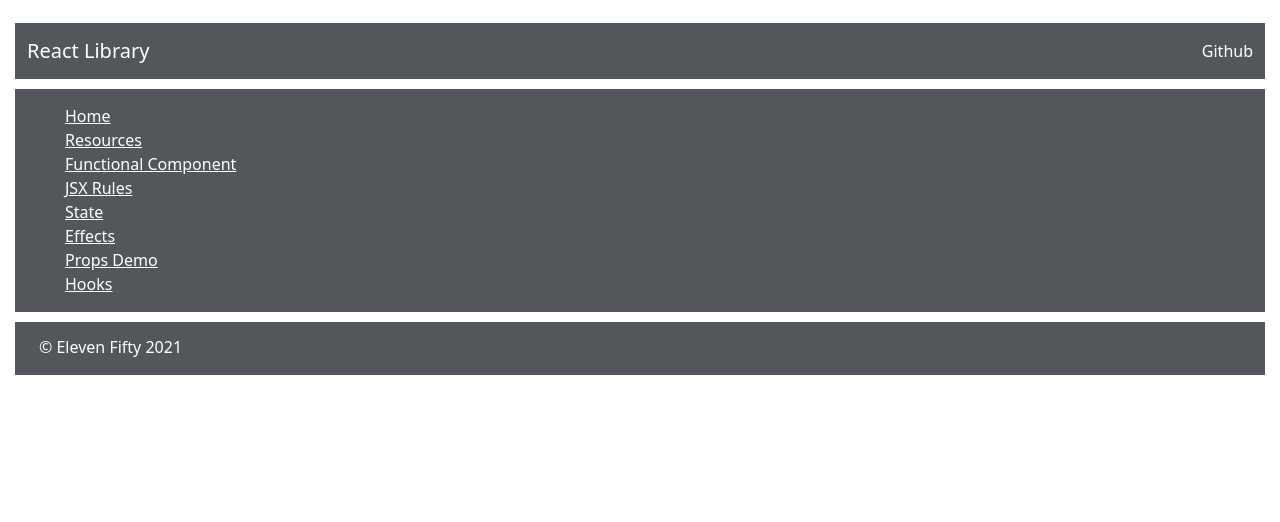
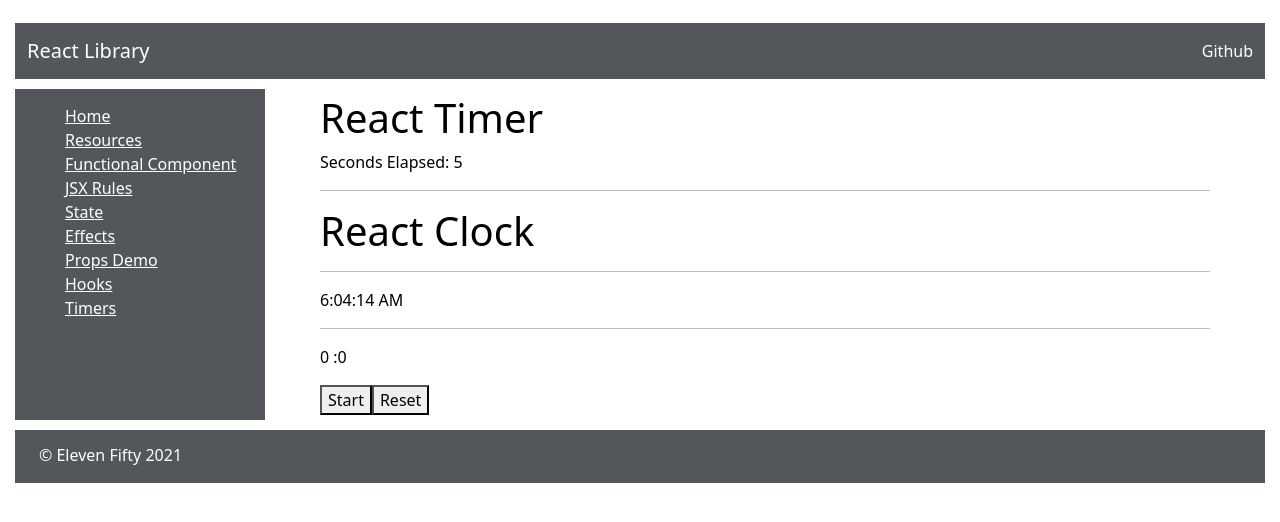
Before and after one commit to darahdesigner/react-fundamentals, a React (Create React App) app: page /timer in a window 1280 px wide. Shown: the top 522 px of the page. Built offline with nearby package versions, Linux system fonts and the light colour scheme.

Commit message:
timer-apps 8.6 complete

```diff
--- /dev/null
+++ b/src/components/apps/timer-apps/ClockApp.js
@@ -0,0 +1,28 @@
+import React, {useState, useEffect} from 'react';
+
+const getTimeString = () => {
+    const date = new Date(Date.now()).toLocaleTimeString();
+    return date;
+}
+const ClockApp = () => {
+    const [time, setTime] = useState(getTimeString());
+
+    useEffect(() => {
+        const interval = setInterval(() => {
+            let date = getTimeString();
+            setTime(date);
+        }, 1000)
+
+        return () => clearInterval(interval);
+    }, [])
+
+    return(
+        <div>
+            <h1 className="section-title">React Clock</h1>
+            <hr className="explanation" />
+            <p>{time}</p>
+        </div>
+    )
+}
+
+export default ClockApp;
--- /dev/null
+++ b/src/components/apps/timer-apps/StopWatchApp.js
@@ -0,0 +1,61 @@
+import React, { useState, useEffect, useRef } from 'react';
+
+const StopWatchApp = () => {
+
+    const startTimeRef = useRef(0);
+    const [isRunning, setIsRunning] = useState(false);
+    const [time, setTime] = useState(0);
+    const [laps, setLaps] = useState([]);
+
+    useEffect(() => {
+        if (isRunning) {
+            const interval = setInterval(update, 10);
+
+            return () => { clearInterval (interval) }
+        }
+    })
+    const update = () => {
+        const delta = Date.now() - startTimeRef.current;
+        setTime(time + delta);
+        startTimeRef.current = Date.now();
+    }
+
+    const start = () => {
+        setIsRunning(true);
+        startTimeRef.current = Date.now()
+    }
+
+    const stop = () => {
+        setIsRunning(false);
+    }
+    const lap = () => {
+        setTime(0);
+        setLaps([]);
+    }
+
+    const reset = () => {
+        setTime(0);
+        setLaps([]);
+    }
+
+    return (
+        <div>
+            <p>
+                {Math.floor((time / 1000) / 60).toString()} :
+                {Math.floor((time / 1000) % 60).toString()}
+            </p>
+            {isRunning ? <button onClick = {stop}>Stop</button> : <button onClick={start}>Start</button>}
+            {isRunning ? <button onClick = {lap}>Lap</button> : <button onClick = {reset}>Reset</button>}
+            {laps.map(time => {
+                return (
+                    <p>
+                        {Math.floor((time / 1000) / 60).toString()} :
+                        {Math.floor((time / 1000) % 60).toString()}
+                    </p>
+                )
+            })}
+        </div>
+    )
+}
+
+export default StopWatchApp;
--- /dev/null
+++ b/src/components/apps/timer-apps/TimePiecesApp.js
@@ -0,0 +1,20 @@
+import React from 'react';
+import TimerApp from './TimerApp';
+import ClockApp from './ClockApp';
+import StopWatchApp from './StopWatchApp'
+
+const TimePiecesApp = () => {
+    return (
+        <div className="main">
+            <div className="mainDiv">
+                <TimerApp />
+                <hr />
+                <ClockApp />
+                <hr />
+                <StopWatchApp />
+            </div>
+        </div>
+    )
+}
+
+export default TimePiecesApp;
--- /dev/null
+++ b/src/components/apps/timer-apps/TimerApp.js
@@ -0,0 +1,18 @@
+import React, {useState, useEffect } from 'react';
+
+const TimerApp = () => {
+    const [secondsElapsed, setSecondsElapsed] = useState(0);
+    useEffect(() => {
+        let interval = setInterval (() => tick(), 1000);
+        return() => clearInterval(interval);
+    })
+
+    const tick = () => setSecondsElapsed(secondsElapsed + 1);
+    return (
+        <div>
+            <h1 className="section-title">React Timer</h1>
+            <div>Seconds Elapsed: {secondsElapsed}</div>
+        </div>
+    );
+};
+export default TimerApp;
--- a/src/components/site/Sidebar.js
+++ b/src/components/site/Sidebar.js
@@ -1,4 +1,4 @@
-import { getDefaultNormalizer } from '@testing-library/dom';
+// import { getDefaultNormalizer } from '@testing-library/dom';
 import {
     Route,
     Link,
@@ -12,9 +12,10 @@ import State from '../concepts/States'
 import Effects from '../concepts/Effects';
 import PropsDemo from '../concepts/PropsDemo';
 import Hooks from '../concepts/Hooks'
+import TimePiecesApp from '../apps/timer-apps/TimePiecesApp';
 
-const Sidebar = () => {
-    return(
+function Sidebar() {
+    return (
         <div className='sidebar'>
             <div className='sidebar-list-styling'>
                 <ul className='sidebar-list list-unstyled'>
@@ -26,6 +27,7 @@ const Sidebar = () => {
                     <li><Link to='/effects'>Effects</Link></li>
                     <li><Link to='/propsdemo'>Props Demo</Link></li>
                     <li><Link to='/hooks'>Hooks</Link></li>
+                    <li><Link to='/timer'>Timers</Link></li>
                 </ul>
             </div>
             <div className='sidebar-route'>
@@ -39,10 +41,11 @@ const Sidebar = () => {
                     <Route exact path='/effects'><Effects /></Route>
                     <Route exact path='/propsdemo'><PropsDemo /></Route>
                     <Route exact path='/hooks'><Hooks /></Route>
+                    <Route exact path='/timer'><TimePiecesApp /></Route>
                 </Switch>
             </div>
         </div>
     );
-};
+}
 
 export default Sidebar;
```
